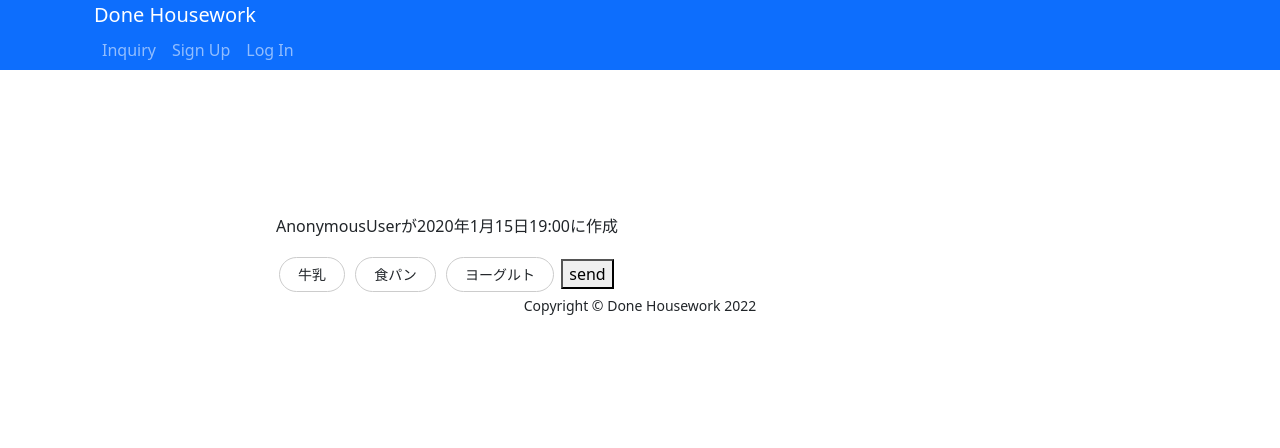
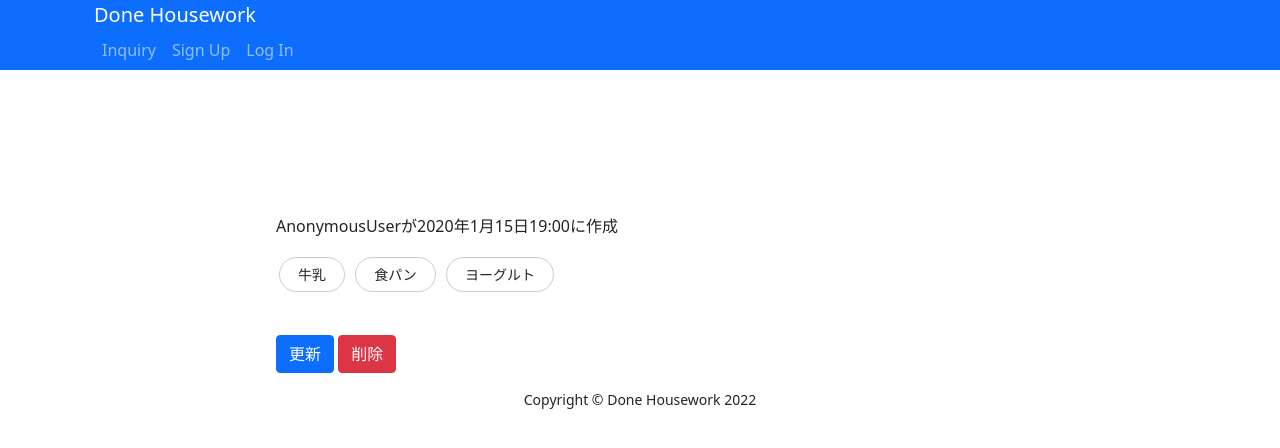
Before and after one commit to YoshidaErina19/done, a Django app: page /grocery/update/1/ in a window 1280 px wide. Shown: the top 448 px of the page. Run offline with Django 4.2, Linux system fonts and the light colour scheme; tables that the repository leaves empty hold one stand-in row (values such as "Sample post"); some libraries are stand-ins or nearby versions.

Commit message:
削除用ボタン追加、更新ボタン位置と見た目の修正

```diff
--- a/grocery/templates/grocery/grocery_update.html
+++ b/grocery/templates/grocery/grocery_update.html
@@ -23,7 +23,10 @@
                     <label for="id_tags_2" class="round">食パン</label>
                     <input type="checkbox" name="checkbox_3" id="id_tags_3" class="invisible" value = "{{ checkbox.id }}" {{ checkbox_3 }}>
                     <label for="id_tags_3" class="round">ヨーグルト</label>
-                    <button type="submit">send</button>
+                    <br>
+                    <br>
+                    <button class="btn btn-primary" type="submit">更新</button>
+                    <a class="btn btn-danger mt-3 ml-2 mb-3" href="{% url 'grocery:grocery_delete' pk %}">削除</a>
                     {% csrf_token %}
                 </form>
             </div>
```
